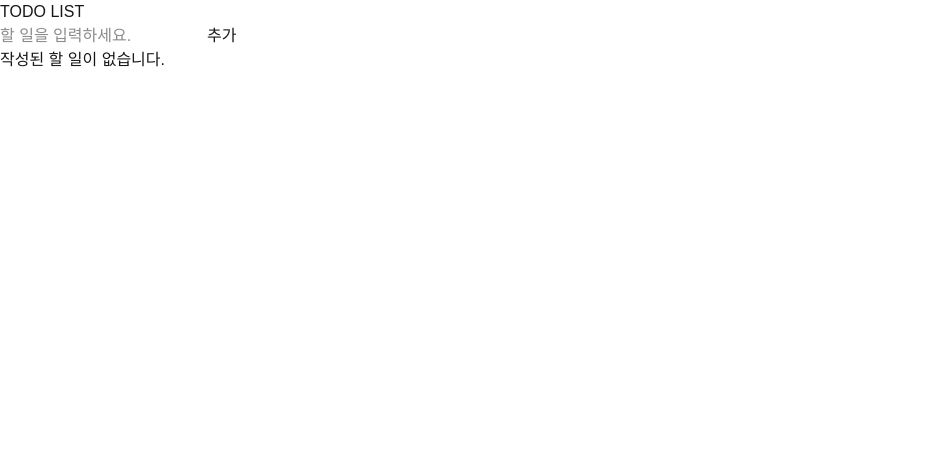
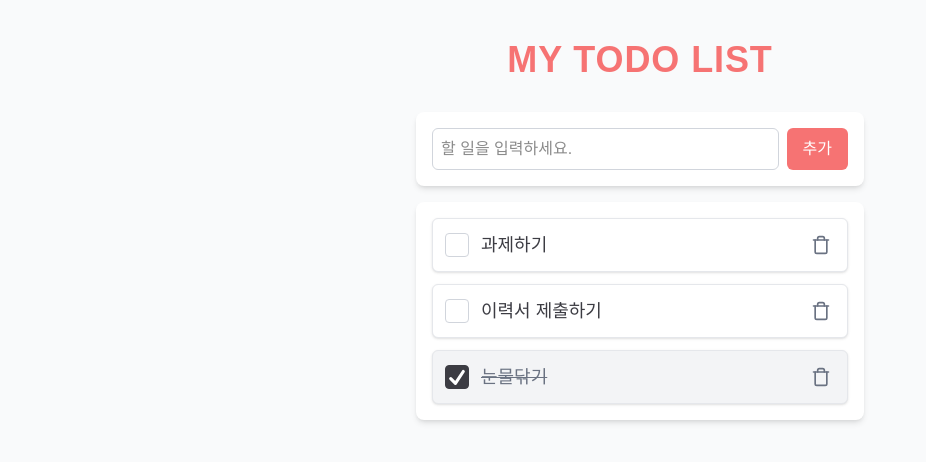
Before and after one commit to ye21iin/todo, a Next.js app: page / in a window 1280 px wide. Shown: the top 462 px of the page, without its empty margins (0-926 px from the left). Built offline with nearby package versions, Linux system fonts and the light colour scheme; data requests are answered from the project's data file.

Commit message:
feat: TODO UI 개선 - headlessui 및 lucide-react 의존성 추가 - 페이지 제목 및 스타일 개선

```diff
--- a/app/page.tsx
+++ b/app/page.tsx
@@ -3,8 +3,10 @@ import Todos from "./todos/Todos";
 
 export default function Home() {
   return (
-    <div>
-      <h1>TODO LIST</h1>
+    <div className="min-h-screen bg-gray-50 pt-10">
+      <h1 className="text-4xl font-bold text-center text-[#F67373] mb-8 tracking-wide">
+        MY TODO LIST
+      </h1>
       <TodoForm />
       <Todos />
     </div>
--- a/app/todos/TodoForm.tsx
+++ b/app/todos/TodoForm.tsx
@@ -19,20 +19,25 @@ const TodoForm = () => {
   };
 
   return (
-    <section>
-      <form onSubmit={handleSubmit}>
+    <section className="p-4 bg-white rounded-lg shadow-md max-w-md mx-auto my-4">
+      <form onSubmit={handleSubmit} className="flex gap-2">
         <input
           type="text"
           placeholder="할 일을 입력하세요."
           value={title}
           onChange={(e) => setTitle(e.target.value)}
+          className="flex-grow p-2 border border-gray-300 rounded-md focus:outline-none focus:ring-2 focus:ring-[#3C3C43]"
         />
-        <button type="submit" disabled={addTodoMutation.isPending}>
+        <button
+          type="submit"
+          disabled={addTodoMutation.isPending}
+          className="px-4 py-2 bg-[#F67373] text-white rounded-md hover:bg-[#D55F5F] focus:outline-none focus:ring-2 focus:ring-[#3C3C43] focus:ring-opacity-50 disabled:bg-gray-400 disabled:cursor-not-allowed"
+        >
           {addTodoMutation.isPending ? "추가 중..." : "추가"}
         </button>
       </form>
       {addTodoMutation.isError && (
-        <div style={{ color: "red" }}>에러: {addTodoMutation.error?.message}</div>
+        <div className="mt-2 text-red-600 text-sm">에러: {addTodoMutation.error?.message}</div>
       )}
     </section>
   );
--- a/app/todos/Todos.tsx
+++ b/app/todos/Todos.tsx
@@ -3,6 +3,9 @@
 import { useQuery } from "@tanstack/react-query";
 import { useUpdateTodoMutation, useDeleteTodoMutation } from "../../lib/hooks/mutation";
 import type { Todo } from "./types";
+import { Trash } from "lucide-react";
+import { Checkbox } from '@headlessui/react';
+
 
 const Todos = () => {
   const { data, isPending, error } = useQuery<Todo[]>({
@@ -24,30 +27,41 @@ const Todos = () => {
     deleteTodoMutation.mutate(id);
   };
 
-  if (isPending) return <div>로딩 중...</div>;
-  if (error) return <div>에러가 발생했습니다: {error.message}</div>;
-  if (!data || data.length === 0) return <div>작성된 할 일이 없습니다.</div>;
+  if (isPending) return <div className="text-center py-4 text-gray-600">로딩 중...</div>;
+  if (error) return <div className="text-center py-4 text-red-600">에러가 발생했습니다: {error.message}</div>;
+  if (!data || data.length === 0) return <div className="text-center py-4 text-gray-500">작성된 할 일이 없습니다.</div>;
 
   return (
-    <div>
-      <ul>
+    <div className="max-w-md mx-auto my-4 p-4 bg-white rounded-lg shadow-md">
+      <ul className="space-y-3">
         {data.map((todo) => (
-          <li key={todo.id} className="flex items-center gap-2">
-            <span className={todo.completed ? "line-through" : ""}>
+          <li
+            key={todo.id}
+            className={`flex items-center justify-between p-3 border border-gray-200 rounded-md shadow-sm transition-colors duration-200
+              ${todo.completed ? "bg-gray-100" : "bg-white"}`}
+          >
+            <Checkbox
+                checked={todo.completed}
+                onChange={() => handleToggleComplete(todo)}
+                className={`group block size-6 rounded border transition-colors duration-200 focus:outline-none focus:ring-2 focus:ring-offset-2 focus:ring-offset-white focus:ring-[#3C3C43]
+                  ${todo.completed ? 'bg-[#3C3C43] border-[#3C3C43]' : 'bg-white border-gray-300'}`}
+              >
+                <svg className="stroke-white opacity-0 group-data-[checked]:opacity-100 transition-opacity duration-200" viewBox="0 0 14 14" fill="none">
+                  <path d="M3 8L6 11L11 3.5" strokeWidth={2} strokeLinecap="round" strokeLinejoin="round" />
+                </svg>
+              </Checkbox>
+            <span className={`flex-grow text-lg font-medium text-[#3C3C43] ml-3 ${todo.completed ? "line-through text-gray-500" : ""}`}>
               {todo.title}
             </span>
-            <button
-              onClick={() => handleToggleComplete(todo)}
-              disabled={updateTodoMutation.isPending}
-            >
-              {todo.completed ? "취소" : "완료"}
-            </button>
-            <button
-              onClick={() => handleDeleteTodo(todo.id)}
-              disabled={deleteTodoMutation.isPending}
-            >
-              삭제
-            </button>
+            <div className="flex gap-2 ml-4 items-center">
+              <button
+                onClick={() => handleDeleteTodo(todo.id)}
+                disabled={deleteTodoMutation.isPending}
+                className="p-1 text-gray-500 rounded-md hover:text-[#F67373] transition-colors duration-200 disabled:text-gray-400 disabled:cursor-not-allowed flex items-center justify-center"
+              >
+                <Trash size={20} />
+              </button>
+            </div>
           </li>
         ))}
       </ul>
--- a/db.json
+++ b/db.json
@@ -1,3 +1,19 @@
 {
-  "todos": []
+  "todos": [
+    {
+      "id": "2cda",
+      "title": "과제하기",
+      "completed": false
+    },
+    {
+      "id": "4498",
+      "title": "이력서 제출하기",
+      "completed": false
+    },
+    {
+      "id": "c7f3",
+      "title": "눈물닦기",
+      "completed": true
+    }
+  ]
 }
--- a/package.json
+++ b/package.json
@@ -9,7 +9,9 @@
     "lint": "next lint"
   },
   "dependencies": {
+    "@headlessui/react": "^2.2.4",
     "@tanstack/react-query": "^5.80.6",
+    "lucide-react": "^0.514.0",
     "next": "15.3.3",
     "react": "^19.0.0",
     "react-dom": "^19.0.0"
```
Also changed, not shown: 1 other file (tests, documents, lock files or other folders).
